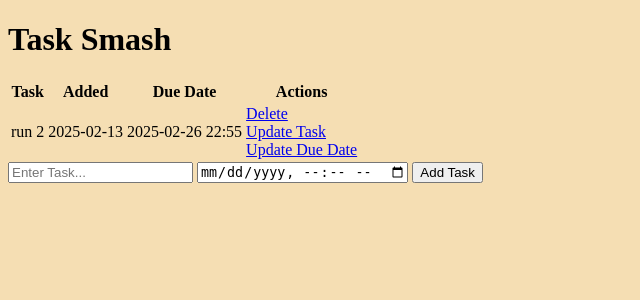
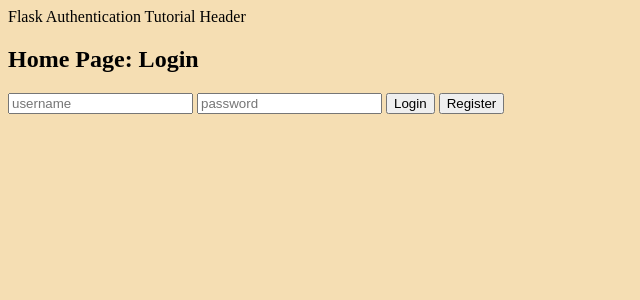
Before and after one commit to laiweijiesg/full_stack_w_ai, a Flask app: page / in a window 1280 px wide. Shown: the top 300 px of the page, without its empty margins (0-640 px from the left). Run offline with Flask 3, Linux system fonts and the light colour scheme; parts of the project's set-up code (start-up, migrations or seed data) failed here and were passed over.

Commit message:
Created user class in db model, use werkzeug for pw hash and check pw hash

```diff
--- a/app.py
+++ b/app.py
@@ -1,122 +1,49 @@
-from flask import Flask, render_template, request,redirect
+from flask import Flask, render_template, request,redirect, session, url_for
+from werkzeug.security import generate_password_hash, check_password_hash
 from flask_scss import Scss
 from flask_sqlalchemy import SQLAlchemy
 from datetime import datetime
 
 app = Flask(__name__)
+app.secret_key = "key"
+
 Scss(app)
-app.config["SQLALCHEMY_DATABASE_URI"] = "sqlite:///database.db"
+
+#SQL Config
+app.config["SQLALCHEMY_DATABASE_URI"] = "sqlite:///users.db"
 app.config["SQLALCHEMY_TRACK_MODIFICATION"] = False
 db = SQLAlchemy(app)
 
+#DB Models
 class Todo(db.Model):
-    """A Model for an Item in the Todo List
+    class User(db.Model):
+        id = db.Column(db.Integer, primary_key=True)
+        username = db.Column(db.String(25), unique=True, nullable=False)
+        password = db.Column(db.String(150), nullable=False)
 
-    Args:
-        db (_type_): database model
+        def set_password(self, password):
+            self.password_hash = generate_password_hash(password)
 
-    Returns:
-        __repr__: string rep.
-    """
-    id = db.Column(db.Integer, primary_key=True)
-    content = db.Column(db.String(200), nullable=False)
-    completed = db.Column(db.Integer, default=0)
-    date_created = db.Column(db.DateTime, default=datetime.utcnow)
-    due_date = db.Column(db.DateTime)
-
-    def __repr__(self):
-        return f'Task {self.id}'
+        def check_password(self, password):
+            return check_password_hash(self.password_hash, password)
 
 with app.app_context():
     db.create_all()
 
+#Routes
+@app.route("/")
+def home():
+    if "username" in session: #if user loged in, go to user dash, otherwise go to home screen
+        return redirect(url_for('dashboard'))
+
+    return render_template("index.html")
+
+#Login
+
+#Register
 
 
-@app.route('/', methods=["POST","GET"])
-
-def index():
-    """Main page for App
-
-    Returns:
-        page: home page
-    """
-    if request.method == "POST":
-        task_content = request.form['content']
-        due_date_str = request.form['due_date'] #Get due date from form
-        due_date = datetime.strptime(due_date_str, '%Y-%m-%dT%H:%M') if due_date_str else None  # Convert string to datetime
-
-        new_task = Todo(content=task_content, due_date=due_date)
-
-        try:
-            db.session.add(new_task)
-            db.session.commit()
-            return redirect("/")
-        except Exception as e:
-            print(f"Error:{e}")
-            return f'Error:{e}'
-    else:
-        tasks = Todo.query.order_by(Todo.date_created).all()
-        return render_template('index.html',tasks=tasks)
-
-@app.route("/delete/<int:id>")
-def delete(id):
-    """delete an item from the todo list
-
-    Args:
-        id (int): uuid for each item in the todo list
-
-    Returns:
-        redirect: delete and return to home
-    """
-    task_to_delete = Todo.query.get_or_404(id)
-    try:
-        db.session.delete(task_to_delete)
-        db.session.commit()
-        return redirect("/")
-    except Exception as e:
-        return f"Error:{e}"
-
-@app.route("/update/<int:id>", methods=["GET","POST"])
-def update(id):
-    """update an item from the todo list
-
-    Args:
-        id (int): uuid for each item in the todo list
-
-    Returns:
-        redirect: update and return to home
-    """
-    task = Todo.query.get_or_404(id)
-
-    if request.method == "POST":
-        task.content = request.form['content']
-        try:
-            db.session.commit()
-            return redirect("/")
-        except Exception as e:
-            print(f"ERROR:{e}")
-            return "Error"
-    else:
-        return render_template("update.html", task=task)
-
-@app.route("/update_due/<int:id>", methods=["GET", "POST"])
-
-def update_due(id):
-    """Update only the due date of a task."""
-    task = Todo.query.get_or_404(id)
-
-    if request.method == "POST":
-        due_date_str = request.form["due_date"]
-        task.due_date = datetime.strptime(due_date_str, "%Y-%m-%dT%H:%M") if due_date_str else None
-
-        try:
-            db.session.commit()
-            return redirect("/")
-        except Exception as e:
-            print(f"ERROR: {e}")
-            return "Error updating due date"
-    else:
-        return render_template("update_due.html", task=task)
+#Dashboard
 
 
 if __name__ == "__main__":
--- a/templates/base.html
+++ b/templates/base.html
@@ -4,6 +4,7 @@
 		<meta charset="UTF-8" />
 		<meta http-equiv="X-UA-Compatible" content="IE=edge" />
 		<meta name="viewport" content="width=device-width, initial-scale=1.0" />
+		<title>Flask Authentication Log in Page</title>
 		<link
 			rel="stylesheet"
 			href="{{ url_for('static', filename='styles.css') }}"
@@ -11,6 +12,7 @@
 		{% block head %}{% endblock %}
 	</head>
 	<body>
+		<header>Flask Authentication Tutorial Header</header>
 		{% block body %}{% endblock %}
 	</body>
 </html>
--- a/templates/index.html
+++ b/templates/index.html
@@ -1,55 +1,18 @@
 {% extends 'base.html' %}
 
-{% block head %}
-<title>CRUD ME</title>
-{% endblock %}
+{% block body %}
 
+<h2>Home Page: Login</h2>
 
+<div>
+    <form action="">
 
-{% block body %}
-<div class="content">
-    <h1>Task Smash</h1>
-    {% if tasks|length < 1%}
-    <h4>There are no tasks... create one below</h4>
+    <input type="text" name="username" placeholder="username" class="input-field">
+    <input type="password" name="password" placeholder="password" class="input-field">
 
-    {% else %}
-    <table>
-        <tr>
-            <th>Task</th>
-            <th>Added</th>
-            <th>Due Date</th>  <!-- Added Due Date Column -->
-            <th>Actions</th>
-        </tr>
-        {% for task in tasks %}
-            <tr>
-                <td>{{ task.content }}</td>
-                <td>{{ task.date_created.strftime("%Y-%m-%d") }}</td>
-                <td>
-                    {% if task.due_date %}
-                        {{ task.due_date.strftime("%Y-%m-%d %H:%M") }} <!-- Format due date -->
-                    {% else %}
-                        No due date
-                    {% endif %}
-                </td>
-                <td>
-                    <a href="/delete/{{task.id}}">Delete</a>
-                    <br />
-                    <a href="/update/{{task.id}}">Update Task</a>
-                    <br />
-                    <a href="/update_due/{{ task.id }}">Update Due Date</a>  <!-- New Button for Due Date -->
-
-                </td>
-            </tr>
-        {% endfor %}
-    </table>
-
-    {% endif %}
-
-    <form action="/" method="POST">
-        <input type="text" name="content" placeholder="Enter Task..." id="content" />
-        <input type="datetime-local" name="due_date" placeholder="Due Date" />
-        <input type="submit" value="Add Task" id="add_btn"/>
+    <input type="submit" value="Login" class="btn btn-login">
+    <input type="button" value="Register" class="btn btn-login">
     </form>
 </div>
-</body>
+
 {% endblock %}
```
Also changed, not shown: templates/dashboard.html (added, +11 -0 lines), instance/database.db (deleted), instance/users.db (added), 1 other file.
